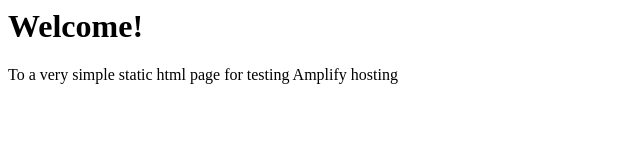
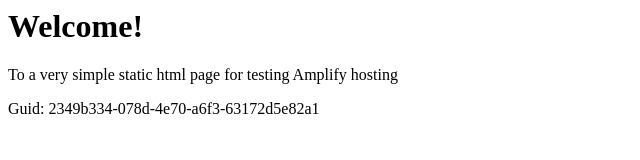
Before and after one commit to aws-aemilia-pdx/Github-PR-Commit-Integration-Test-DoNotTouch-GitHubAutoBuildPrPreviewCanaryTest-v1-test-us-west-2, a website: page src/index.html in a window 1280 px wide. Shown: the whole page, without its empty margins (0-640 px from the left). Drawn offline with Linux system fonts and the light colour scheme.

Commit message:
commit from integ tests

```diff
--- a/src/index.html
+++ b/src/index.html
@@ -1,3 +1,5 @@
+
+
 <html lang="en">
 
 <head>
@@ -10,6 +12,6 @@
 <body>
     <h1>Welcome!</h1>
     <p>To a very simple static html page for testing Amplify hosting</p>
-</body>
+    <p>Guid: 2349b334-078d-4e70-a6f3-63172d5e82a1</p></body>
 
 </html>
```
